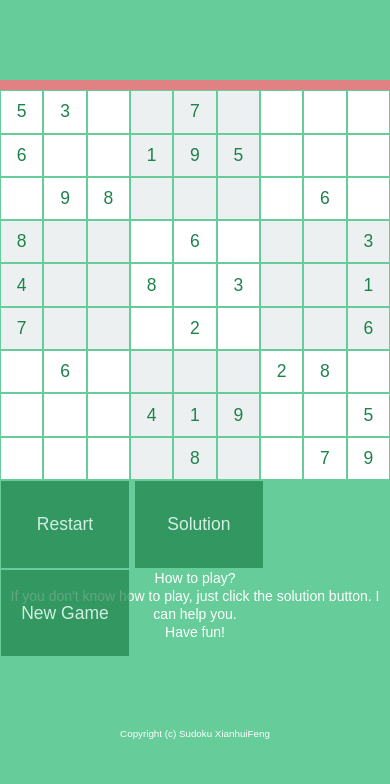
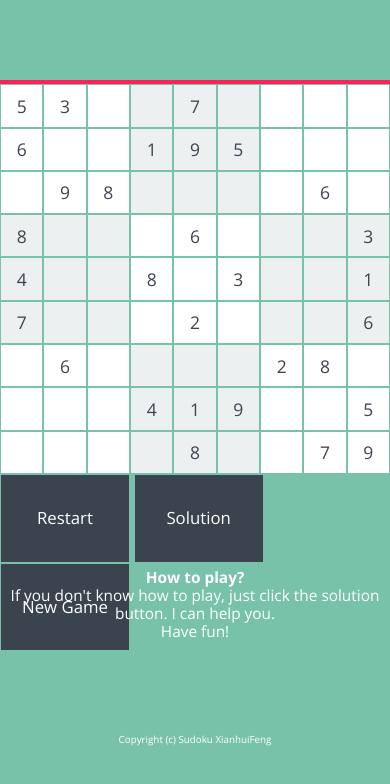
Before and after one commit to xianhuifeng/Sudoku, a website: page public/index.jade in a window 390 px wide. Drawn offline with nearby package versions, Linux system fonts and the light colour scheme; files that its build step writes are made by us from their sources.

Commit message:
Mod: Clean up code.

```diff
--- a/public/includes/head.jade
+++ b/public/includes/head.jade
@@ -1,6 +1,6 @@
 head
 	title Sudoku
-	link(href='http://fonts.googleapis.com/css?family=Montserrat:400,700', rel='stylesheet', type='text/css')
+	link(href='http://fonts.googleapis.com/css?family=Open+Sans:300,700,400', rel='stylesheet', type='text/css')
 	link(rel='stylesheet', href='./style/reset.css')
 	link(rel='stylesheet', href='./style/style.css')
 	script(src='./bower_components/jquery/dist/jquery.js')
--- a/public/index.jade
+++ b/public/index.jade
@@ -15,9 +15,6 @@ html
 				click the solution button. I can
 				help you.
 			p.article-end Have fun!
-
-
-
 
 		script.
 			$(document).ready(function() {
--- a/public/js/main.js
+++ b/public/js/main.js
@@ -1,175 +1,192 @@
-var Sudoku = ( function ($) {
-	var _instance, _game, defaultConfig = {};
+var Sudoku = (function($) {
+    var _instance, _game = {};
 
-	var init = function (config) {
-		conf = $.extend( {}, defaultConfig, config);
-		_game = new Game( conf );
+    var init = function() {
+        _game = new Game();
         return {
-			gameBoard: function () {
+            gameBoard: function() {
                 return _game.buildBoard();
             },
-			reset: function () {
+            reset: function() {
                 _game.clearBoard();
             },
-			solution: function (){
+            solution: function() {
                 _game.getSolution();
             }
         }
     };
 
     //Game initialization and logic.
-	var Game = function () {
+    var Game = function() {
         this.$cellMatrix = {};
         this.N = 9;
     };
-	Game.prototype.buildBoard = function () {
+    Game.prototype.buildBoard = function() {
         var $tr, $td, sectIDi, sectIDj;
 
         //Make a new table and add class style.
         var $table = $('<table>').addClass('parent-matrix');
 
         //Make nine rows for this table
-			for (var i = 0; i < this.N ; i++) {
+        for (var i = 0; i < this.N; i++) {
             $tr = $('<tr>');
             this.$cellMatrix[i] = {};
 
             //For each row, we make nine table data and we append input to it.
-				for (var j = 0; j < this.N ; j++) {
+            for (var j = 0; j < this.N; j++) {
                 var self = this;
+
                 self.$cellMatrix[i][j] = $('<input>')
                     .addClass('input-style')
                     .attr('maxlength', 1)
                     .attr('dirty', false) //This attr is used for clearBoard().
                 		.data('row', i)
                     .data('col', j)
-													.keyup(function (e) {
+                    .keyup(function(e) {
+
                         //This function takes there parameters. The first argument gets injected
                         //is the event; the second is the current content which related to the event keyup;
                         //and the third argumet is the object Game itself.
+
                         self.onKeyUp(e, this, self);
                     });
 
                 $td = $('<td>').append(this.$cellMatrix[i][j]);
+
                 //Check the section of the input so we can set different class for each section
                 //and also we will use this section for validation.
-					sectIDi = Math.floor( i / 3 );
-					sectIDj = Math.floor( j / 3 );
 
-					if ( ( sectIDi + sectIDj ) % 2 === 0 ) {
-						$td.addClass( 'section-even' );
+                sectIDi = Math.floor(i / 3);
+                sectIDj = Math.floor(j / 3);
+
+                if ((sectIDi + sectIDj) % 2 === 0) {
+                    $td.addClass('section-even');
                 } else {
-						$td.addClass( 'section-odd' );
+                    $td.addClass('section-odd');
                 }
                 $tr.append($td);
             };
             $table.append($tr);
         };
 
-		/*
-		*This can be changed after generator function is implemented,
-		*however now we will only have one board.
-		*In future, we will add random fucntion for BoardInputValsGenerator
-		*/
+        /*This can be changed after generator function is implemented,
+         however now we will only have one board.
+         In future, we will add random fucntion for BoardInputValsGenerator*/
+
         DummyBoardInputValsGenerator(this.$cellMatrix);
+
         return $table;
     };
-	Game.prototype.clearBoard = function () {
+    Game.prototype.clearBoard = function() {
         for (var i = 0; i < this.N; i++) {
             for (var j = 0; j < this.N; j++) {
 
                 /*Check if the input attr is dirty or not, if is, clear val and set to false
-				*In this case, both user input and solution data can make attr dirty true
-				*/
-				if(this.$cellMatrix[i][j].attr('dirty') === "true"){ // Here need to consider true as a string
+                In this case, both user input and solution data can make attr dirty true*/
+
+                if (this.$cellMatrix[i][j].attr('dirty') === "true") { // Here need to consider true as a string
                     this.$cellMatrix[i][j].val('');
-					this.$cellMatrix[i][j].css('background-color', 'transparent');
+                    this.$cellMatrix[i][j].removeClass('input-validate-true');
+                    this.$cellMatrix[i][j].removeClass('input-validate-false');
+
                     /*This takes care of solution data value and user input value both
-					*If it was user input value, only dirty set back to false
-					*If it was solution data value, set dirty back to false and set disabled back to false
-					*/
+                     If it was user input value, only dirty set back to false
+                     If it was solution data value, set dirty back to false and set disabled back to false*/
+
                     this.$cellMatrix[i][j].attr('dirty', false).attr('disabled', false);
                 }
             };
         };
     };
-	Game.prototype.getSolution = function () {
+
+    Game.prototype.getSolution = function() {
+
         //Call method clearBoard() to set back attr dirty, disabled, and val()
         this.clearBoard();
         getSolutionData(this.$cellMatrix);
     };
 
     //This validation is not implemented yet,
-	//it still needs to check odd and even parts. Finish it
-	//later.
-	Game.prototype.inputValidate = function (cellMatrix, value, data) {
-		console.log(value, data);
-		if(value === ""){
-			return true;
-		}
+    //it still needs to check odd and even parts.
+
+    Game.prototype.inputValidate = function(cellMatrix, value, data) {
+
         var validData = true;
         var row = data.row;
         var col = data.col;
 
+        //Check if value is empty,return true
+        if (value === "") {
+            return true;
+        }
+
+        //Check if value is illegal number, return false if illegal
+        if (isNaN(value)) {
+            alert('This input needs a number from 1-9');
+            return false;
+        }
+
         //Check data validation by row.
-		for (var i = 0; i < this.N ; i++) {
-			if(i !== col && cellMatrix[row][i].val() === value){
-				// cellMatrix[row][i].css('background-color', 'green');
+        for (var i = 0; i < this.N; i++) {
+            if (i !== col && cellMatrix[row][i].val() === value) {
                 validData = false;
                 return validData;
             }
         }
+
         //Check data validation by col.
-		for (var j = 0; j < this.N ; j++) {
-			if(j !== row && cellMatrix[j][col].val() === value){
-				// cellMatrix[j][col].css('background-color', 'green');
+        for (var j = 0; j < this.N; j++) {
+            if (j !== row && cellMatrix[j][col].val() === value) {
                 validData = false;
                 return validData;
             }
         };
+
         return validData;
     };
 
-	Game.prototype.onKeyUp = function (e,content,self) {
-		console.log('what is self', self);
-		console.log('what is content', content);
-		//if KeyCode is not 8, it means users are inserting value to input
-		//We should set dirty to true
-		//We also should check if it is validate or not
-		//if validtae, remove input-style and add input-validate-false style
-		//if not, alert for now
-		if(e.keyCode != 8){
-			$(content).attr('dirty', true); //content attr is used for clearBoard() also.
+    Game.prototype.onKeyUp = function(e, content, self) {
 
-			//Check input validatipn
+        /*If KeyCode is not 8, it means users are inserting value to input
+        We should set dirty to true.
+        We also should check if it is validate or not.
+        If validtae, remove input-style and add input-validate-false style.
+        And If not, add input-validate-true style.*/
+
+        if (e.keyCode != 8) {
+
+            //content attr is used for clearBoard() also.
+            $(content).attr('dirty', true);
             var isValidate = self.inputValidate(self.$cellMatrix, $(content).val(), $(content).data());
-			if(!isValidate){
-				$(content).removeClass('input-style');
+            if (!isValidate) {
                 $(content).addClass('input-validate-false');
             } else {
-				alert('hey good guess');
+                $(content).addClass('input-validate-true');
             }
         }
 
 
-		//if keyCode is 8, it means the user pressed Delete button
-		//We need to set the current input dirty to false again
-		//And we need to swap classes back
+        /*If keyCode is 8, it means the user pressed Delete button
+        We need to set the current input dirty to false again
+        And we need to swap classes back*/
 
         if (e.keyCode === 8) {
             $(content).attr('dirty', false);
             $(content).removeClass('input-validate-false');
+            $(content).removeClass('input-validate-true');
             $(content).addClass('input-style');
         }
     };
 
     //Singleton public methods
     return {
+
         //get the Singleton instance
-		getInstance: function ( config ) {
+        getInstance: function() {
             if (!_instance) {
-				_instance = init( config );
+                _instance = init();
             }
             return _instance;
         }
     };
-})( jQuery );
+})(jQuery);
--- a/public/style/style.css
+++ b/public/style/style.css
@@ -2,15 +2,16 @@ html {
     height: 100%;
 }
 body {
-	background-color: #66CC99;
+    background-color: #78c2a9;
     /*background: url(../imgs/cubes.png) ;*/
     color: #fff;
-	font-family: 'Monterrat', sans-serif;
-	font-weight: 100;
+    font-family: 'Open Sans', sans-serif;
+    font-weight: 300;
     height: 100%;
 }
 header {
-	height: 9.5%;  /*  32px/320px */
+    height: 9.5%;
+    /*  32px/320px */
     /*border: 1px solid white;*/
 }
 footer {
@@ -21,14 +22,20 @@ footer {
     bottom: -10%;
 }
 #game-board-container {
-	position: relative; /*set to relative for child element position absolute use, so child can use this as base*/
+    position: relative;
+    /*set to relative for child element position absolute use, so child can use this as base*/
     width: 100%;
-	padding-bottom: 100%;/* 100% of width */
-	height: 0px;  /*set height to 0 so we can use padding-bottom to as container*/
-	border-top: 10px solid #E08283;
+    padding-bottom: 100%;
+    /* 100% of width */
+    height: 0px;
+    /*set height to 0 so we can use padding-bottom to as container*/
+    border-top: 4px solid #F62459;
+    /*border-bottom: 10px solid #F27935;*/
 }
-	.parent-matrix {/*parent===#game-board-container*/
-		position: absolute; /*set to absolute to get rid of height limit from parent*/
+.parent-matrix {
+    /*parent===#game-board-container*/
+    position: absolute;
+    /*set to absolute to get rid of height limit from parent*/
     top: 0;
     left: 0;
     width: 100%;
@@ -36,104 +43,120 @@ footer {
 }
 .section-even {
     position: relative;
-		padding-bottom: 11.1125%; /* 35.56px / 320px */
-		width: 11.1125%; /* 35.56px / 320px */
+    padding-bottom: 11.1125%;
+    /* 35.56px / 320px */
+    width: 11.1125%;
+    /* 35.56px / 320px */
     height: 0;
     background-color: white;
-		/*opacity: 0.5; */
 }
 .section-odd {
     position: relative;
-		padding-bottom: 11.1125%; /* 35.56px / 320px */
-		width: 11.1125%; /* 35.56px / 320px */
+    padding-bottom: 11.1125%;
+    /* 35.56px / 320px */
+    width: 11.1125%;
+    /* 35.56px / 320px */
     height: 0;
     background-color: #ECF0F1;
-		/*opacity: 0.75;*/
 }
-
-	#game-board-container .input-validate-false {
-		/*color: #1E824C;*/
-		/*text-shadow: 2px 2px 1px #A7B0A4;*/
+.input-validate-false {
+    transform: rotateZ(360deg);
+    background-color: #D64541 !important;
+    color: #ccc;
+}
+.input-validate-true {
+    transform: rotateY(360deg);
+    background-color: #86E2D5 !important;
+}
+.input-style {
+    transform-style: preserve-3d;
+    transition: all 0.4s ease-in-out;
+    color: #3b434f;
     position: absolute;
-		width: 100%; /* 35.56px / 35.56px */
-		height: 100%; /* 35.56px / 35.56px */
+    width: 100%;
+    /* 35.56px / 35.56px */
+    height: 100%;
+    /* 35.56px / 35.56px */
     text-align: center;
-		font-size: 1.25em; /* 20px/16px*/
+    font-size: 1.25em;
+    /* 20px/16px*/
+    font-weight: 400;
     padding: 0;
     top: 0;
     left: 0;
-		border: 0.06em #66CC99 solid;
-		/*background: transparent;*/
-	background-color: #D64541;
-	opacity: 0.8;
-	color: #ccc;
-}
-	#game-board-container .input-style{
-
-		color: #1E824C;
-		/*text-shadow: 2px 2px 1px #A7B0A4;*/
-		position: absolute;
-		width: 100%; /* 35.56px / 35.56px */
-		height: 100%; /* 35.56px / 35.56px */
-		text-align: center;
-		font-size: 1.25em; /* 20px/16px*/
-		padding: 0;
-		top: 0;
-		left: 0;
-		border: 0.06em #66CC99 solid;
+    border: 0.06em #78c2a9 solid;
     background: transparent;
 }
-
-
 #user-ctrl-container {
     height: 10.5%;
     /*border: 1px solid white;*/
 }
 #user-ctrl-container button {
-	width: 33.33% ;/* 106.65px/ 320px*/
+    width: 33.33%;
+    /* 106.65px/ 320px*/
     height: 100%;
     font-size: 1.25em;
-	border: 1px solid #66CC99;
-	background-color: #1E824C;
-	opacity: 0.7;
+    font-weight: 300;
+    border: 1px solid #78c2a9;
+    background-color: #3b434f;
+    /*opacity: 0.7;*/
     transition-property: background-color;
-  	transition-duration: 0.6s;
-  	transition-timing-function: linear;
+    transition-duration: 0.5s;
+    transition-timing-function: ease-out;
 }
 #user-ctrl-container button:hover {
-	 background-color: #1E824C;
+    background-color: #fff;
+    color: #3b434f;
+    /*font-weight: 700;*/
     /*border-top: 10px solid #E08283;*/
-	 opacity: 0.9;
+    /*opacity: 0.9;*/
 }
-
 article {
+	padding: 0.4em;
     text-align: center;
     font-size: 1em;
+    font-weight: 300;
+    color: #fff;
 }
+.article-title {
+    font-weight: 600;
+}
+/* Crappy Android portrait · width: 240px */
 
-
-
-/* Crappy Android portrait · width: 240px */
-@media (max-width: 240px) {
+@media (max-width: 241px) {
     body {
         font-size: 14px;
     }
     #user-ctrl-container button {
-		height: 76%;
-	}
-	#user-ctrl-container button {
+        height: 100%;
         font-size: 0.9em;
     }
     article {
-		font-size: 0.8em;
+        font-size: 1.2em;
     }
 }
+@media (min-width: 241px)and (max-width: 480px) {
+    body {
+        font-size: 14px;
+    }
+    #user-ctrl-container button {
+        font-size: 1.2em;
+        font-weight: 50;
+    }
+    article {
+        font-size: 1.1em;
+    }
+}
+/* iPhone 3+4 landscape · width: 480px */
 
-/* iPhone 3+4 landscape · width: 480px */
 /* iPhone 5 landscape · width: 568px */
+
 /* Android (Nexus 4) landscape · width: 600px */
+
 /* Kindle portrait · width: 600px */
+
 /* Kindle portrait · width: 600px */
+
 @media (min-width: 480px) and (max-width: 600px) {
     body {
         font-size: 17px;
@@ -144,9 +167,10 @@ article {
     #user-ctrl-container {
         height: 12%;
     }
+
 }
+/* iPad portrait · width: 768px */
 
-/* iPad portrait · width: 768px */
 @media (min-width: 601px) and (max-width: 768px) {
     body {
         font-size: 20px;
@@ -171,11 +195,10 @@ article {
         float: right;
         font-size: 0.9em;
     }
-	article{
+    article {
         /*border: 1px solid white;*/
         margin-top: 40%;
     }
-
     article p {
         /*font-size: 1em;*/
         /*border: 1px solid white;*/
@@ -184,11 +207,13 @@ article {
         padding-right: 4.5%;
         text-align: center;
     }
+
 }
+/* iPad landscape · width: 1024px */
 
-/* iPad landscape · width: 1024px */
 /* Kindle landscape · width: 1024px */
-@media  (min-width: 769px) {
+
+@media (min-width: 769px) {
     body {
         font-size: 22px;
     }
@@ -207,14 +232,13 @@ article {
         height: 22.22%;
         width: 26%;
     }
-	#user-ctrl-container button{
+    #user-ctrl-container button {
         margin-left: 30%;
         font-size: 0.8em;
         width: 70%;
         height: 33.33%;
-
     }
-	article{
+    article {
         /*border: 1px solid white;*/
         margin-top: 11%;
         margin-left: 7.5%;
@@ -224,8 +248,8 @@ article {
     }
     article p {
         font-size: 0.7em;
-		/*border: 1px solid white;*/
     }
+
     footer {
         padding-left: 5%;
         font-size: 0.5em;
```
Also changed, not shown: public/js/data.js (+83 -83 lines), public/index.html. Lines whose indentation alone changed are shown as unchanged.
